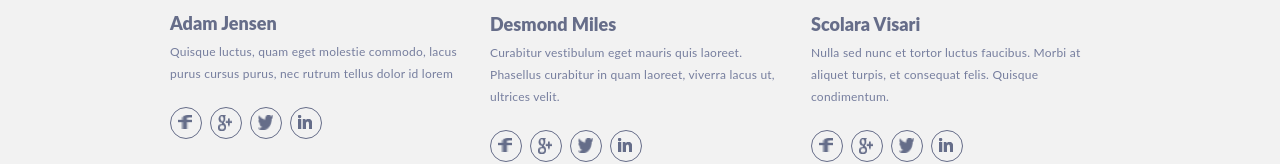
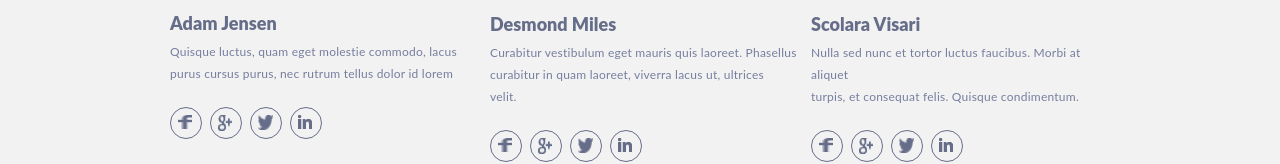
Before and after one commit to Andryteck/singolo, a plain HTML site: page singolo2.html in a window 1280 px wide. Shown: the part 1392-1556 px from the top of the page. Drawn offline with Linux system fonts and the light colour scheme; a web font is replaced by a local one.

Commit message:
refactor: readme

```diff
--- a/sass/singolo2.css
+++ b/sass/singolo2.css
@@ -185,6 +185,10 @@
     margin-top: -17px;
     margin-bottom: 22px;
     letter-spacing: 0.02em;
+
+  }
+  a {
+    white-space: nowrap;
   }
 
   .social_conteiner {
--- a/singolo2.html
+++ b/singolo2.html
@@ -100,8 +100,7 @@
                     <div class="describtion">
                         <h3>Scolara Visari</h3>
                         <p class="describtion_title">Nulla sed nunc et tortor luctus faucibus.
-                            Morbi at aliquet turpis, et consequat felis.
-                            Quisque condimentum.</p>
+                            Morbi at aliquet <a>turpis, et consequat felis. Quisque condimentum.</a></p>
                         <div class="social_conteiner">
                             <a href="#" class="social_networks fb">
                                 <img src="./icons/facebook.png" width="14" height="14">
```
